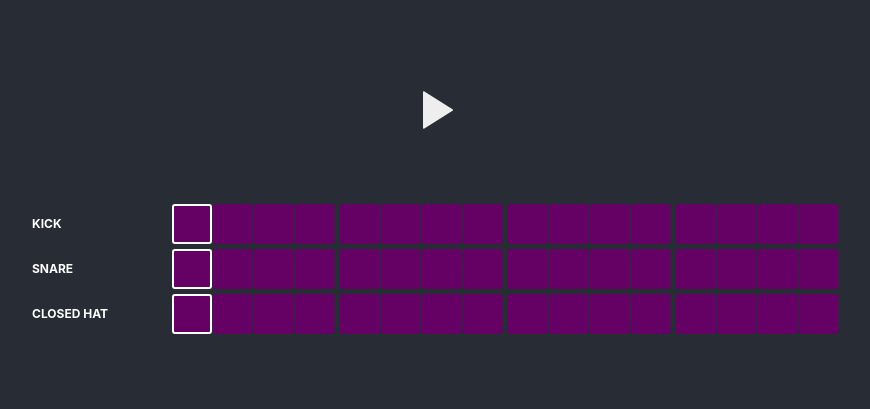
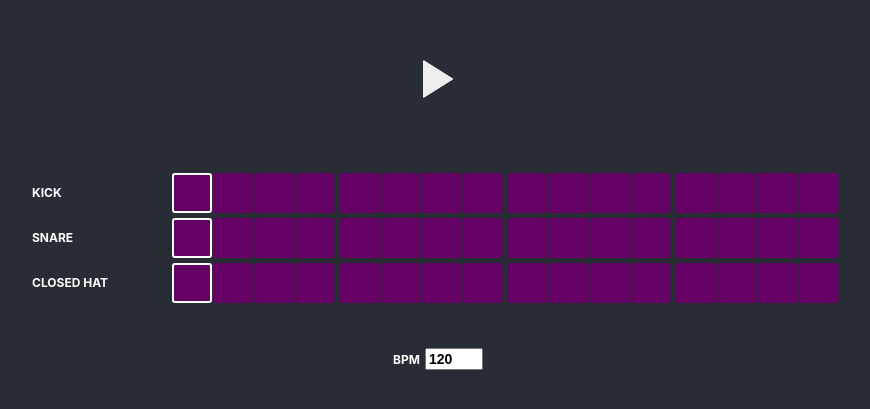
Before and after one commit to willmcneilly/simple-step, a React (Create React App) app: page / in a window 1280 px wide. Shown: the part 201-610 px from the top of the page, without its empty margins (202-1072 px from the left). Built offline with nearby package versions, Linux system fonts and the light colour scheme; no server answers.

Commit message:
add bpm adjustment

```diff
--- a/src/App.js
+++ b/src/App.js
@@ -59,6 +59,8 @@ function stepReducer(state, action) {
       return { ...state, isPlaying: false, step: 1 };
     case 'nextStep':
       return { ...state, step: state.step === 16 ? 1 : state.step + 1 };
+    case 'setBPM':
+      return { ...state, bpm: action.bpm };
     default:
       throw new Error(`${action.type} unknown`);
   }
@@ -69,12 +71,13 @@ const initialSequence = [0, 0, 0, 0, 0, 0, 0, 0, 0, 0, 0, 0, 0, 0, 0, 0];
 function App() {
   const [state, dispatch] = useReducer(stepReducer, {
     step: 1,
+    bpm: 120,
     isPlaying: false
   });
   const [kickSequence, setKickSequence] = useState(initialSequence);
   const [snareSequence, setSnareSequence] = useState(initialSequence);
   const [hatSequence, setHatSequence] = useState(initialSequence);
-  const beatLength = ((60 / 120) * 1000) / 4;
+  const beatLength = ((60 / state.bpm) * 1000) / 4;
 
   useAnimationFrame(
     _deltaTime => {
@@ -138,6 +141,22 @@ function App() {
           setSequence={setHatSequence}
           step={state.step}
         />
+        <label
+          style={{ fontSize: '12px', fontWeight: 'bold', marginTop: '40px' }}
+        >
+          BPM
+          <input
+            onChange={e => dispatch({ type: 'setBPM', bpm: e.target.value })}
+            type="number"
+            value={state.bpm}
+            style={{
+              marginLeft: '5px',
+              width: '50px',
+              fontSize: '14px',
+              fontWeight: 'bold'
+            }}
+          />
+        </label>
       </header>
     </div>
   );
```
